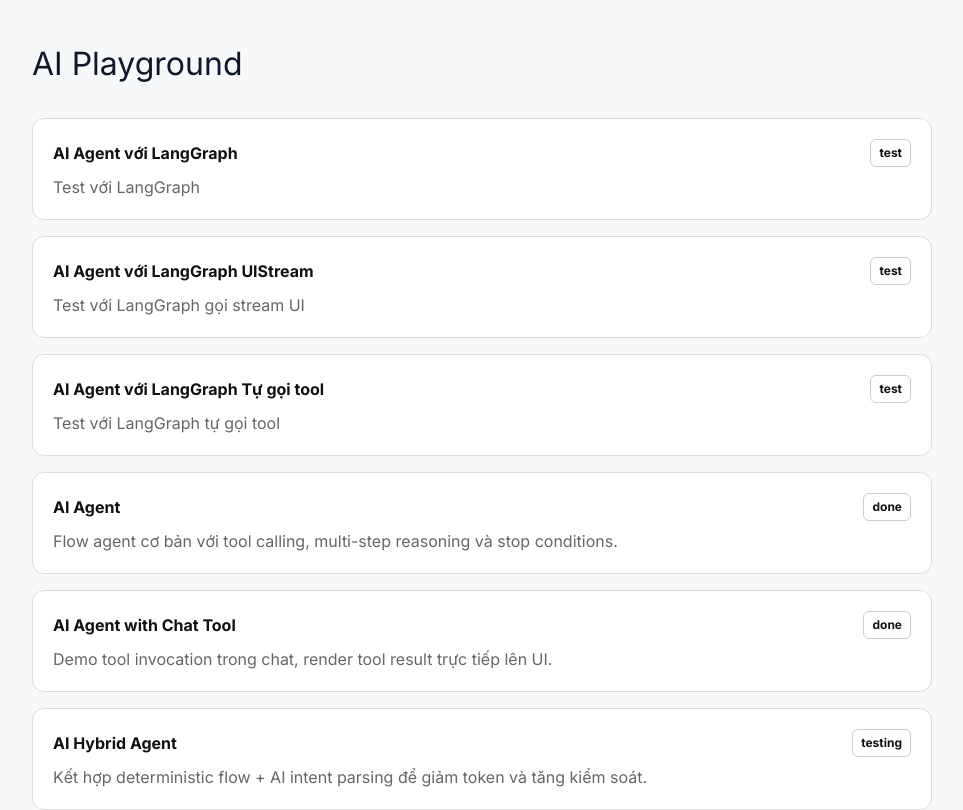
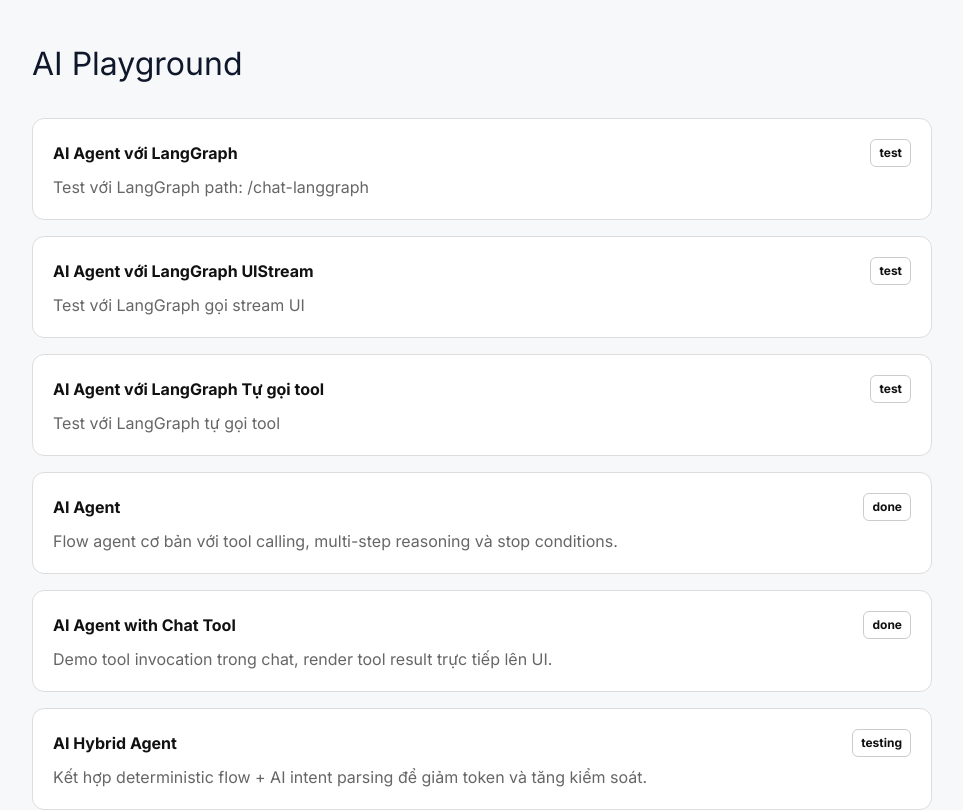
Before and after one commit to phxbinh/TrungNguyen, a Next.js app: page / in a window 1280 px wide. Shown: the top 810 px of the page, without its empty margins (8-971 px from the left). Built offline with nearby package versions, Linux system fonts and the light colour scheme.

Commit message:
Update page.tsx

```diff
--- a/src/app/page.tsx
+++ b/src/app/page.tsx
@@ -36,7 +36,7 @@ const routes = [
     href: '/chat-langgraph',
     title: 'AI Agent với LangGraph',
     summary:
-      'Test với LangGraph',
+      'Test với LangGraph\npath: /chat-langgraph',
     status: 'test',
   },
   {
```
